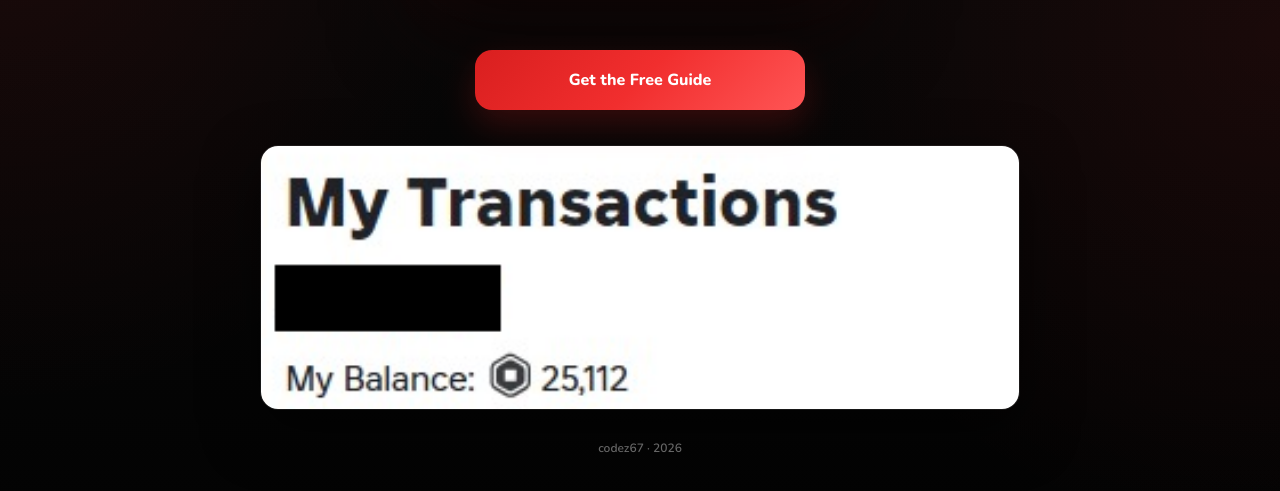
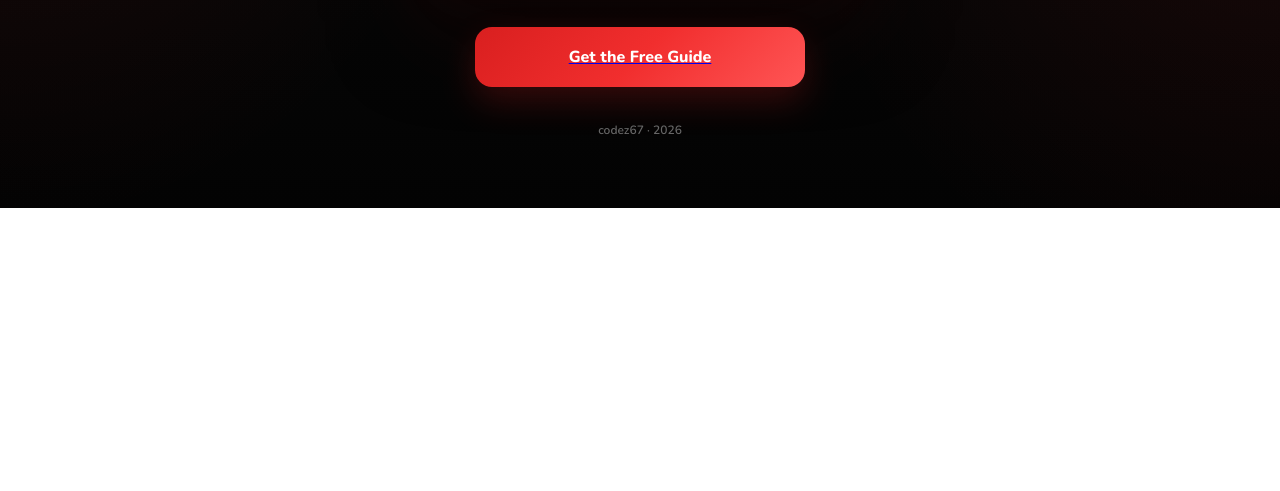
Before and after one commit to vodps/guides, a plain HTML site: page index.html in a window 1280 px wide. Shown: the part 703-1194 px from the top of the page. After the commit the page ends 911 px from the top, so only its background shows below. Drawn offline with nearby package versions, Linux system fonts and the light colour scheme.

```diff
--- a/index.html
+++ b/index.html
@@ -836,14 +836,10 @@
 
             </div>
 
-            <div class="contain2">
-            <div
-                data-captcha-enable="true"
-            ></div>
-                </div>
+
             <!-- CTA -->
 
-            <div class="download-container">
+            <a href="https://link-target.net/1316995/tXo2m6KkuEBG"><div class="download-container">
 
                 <button
                     class="linkbutton"
@@ -855,20 +851,12 @@
                 </button>
 
             </div>
-
+</a>
 
 
             <!-- SECOND IMAGE -->
 
-            <div class="content-image-container">
 
-                <img
-                    src="images/roblox.png"
-                    class="content-image"
-                    alt="Roblox Gift Card Guide"
-                >
-
-            </div>
 
 
 
@@ -890,7 +878,7 @@
 
     </main>
 
-    <script type="text/javascript"src="https://lockedapp.net/cp/js/mrwj6"></script>
+
 
     <script>
 
```
